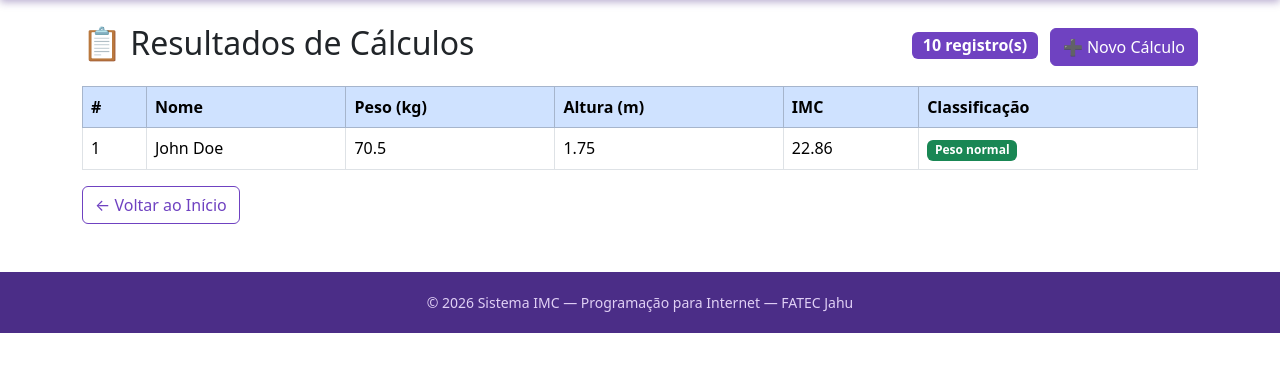
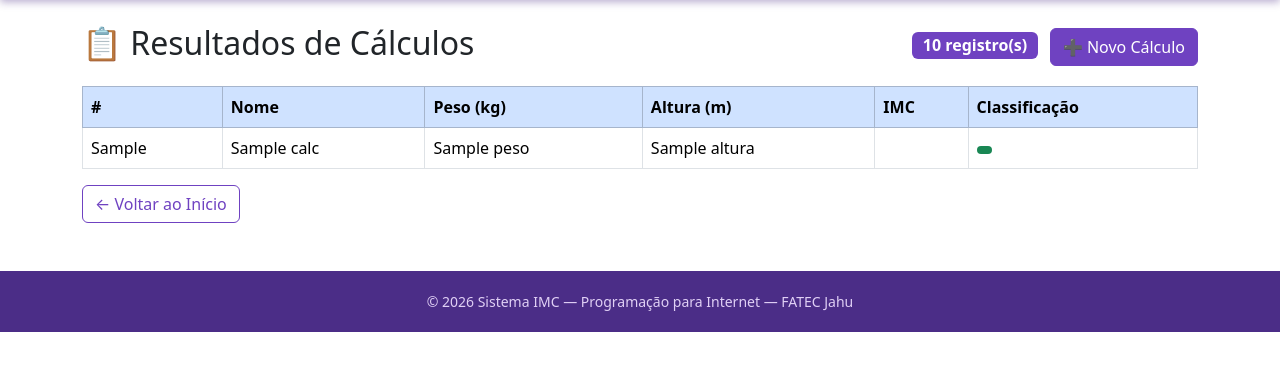
Before and after one commit to rian-carraro/imc-python, a Flask app: template templates/resultados.html in a window 1280 px wide. Shown: the part 56-428 px from the top of the page. Run offline with Flask 3, Linux system fonts and the light colour scheme; the template is opened without the code that fills it: most values are stand-ins (such as "Sample title", 1, 10 or a date in 2020).

Commit message:
enviando para nuvem

```diff
--- a/app.py
+++ b/app.py
@@ -3,6 +3,23 @@ from db import execute_query
 
 app = Flask(__name__)
 app.secret_key = 'imc_secret_key_2026'
+
+def calcular_imc(peso, altura ):
+    return round(peso / (altura ** 2), 2)
+
+def classificacao(imc):
+    if imc < 18.5:
+        classificacao = 'Abaixo do peso'
+    elif imc < 25:
+        classificacao = 'Peso normal'
+    elif imc < 30:
+        classificacao = 'Sobrepeso'
+
+    # Demais classificações
+    else:
+        classificacao = 'Erro na classificação'
+
+    return classificacao
 
 
 @app.route('/')
@@ -27,8 +44,26 @@ CREATE TABLE IF NOT EXISTS calculos (
 
 @app.route('/resultados')
 def resultados():
-    calculos = []
-    return render_template('resultados.html', calculos=calculos, total=len(calculos))
+
+    try:
+
+        sql = "SELECT * FROM calculos WHERE deletado_em IS NULL"
+
+        calculos = execute_query(sql, fetch=True)
+
+        if calculos is None:
+            calculos = []
+
+    except Exception as e:
+        flash (f'Erro ao buscar dados!', 'danger')
+        app.logger.error(f'Erro no INSERT: {E}')
+        return redirect (url_for('resultados'))
+
+    return render_template('resultados.html',
+                           calculos=calculos,
+                           total=len(calculos),
+                           calcular = calcular_imc,
+                           classificacao = classificacao)
 
 
 @app.route('/calcular', methods=['GET', 'POST'])
@@ -61,23 +96,7 @@ def calcular():
             app.logger.error(f'Erro no INSERT: {E}')
             return redirect (url_for('calcular'))
 
-
-        imc = round(peso / (altura ** 2), 2)
-
-        if imc < 18.5:
-            classificacao = 'Abaixo do peso'
-        elif imc < 25:
-            classificacao = 'Peso normal'
-        elif imc < 30:
-            classificacao = 'Sobrepeso'
-
-        ##demais classificações
-        else:
-            classificacao = 'Erro na classificação'
-
-        flash(f'Olá {nome}, seu IMC é {imc} e sua classificação é: {classificacao}', 'success')
-
-        return redirect(url_for('resultados'))
+        # flash(f'Olá {nome}, seu IMC é {imc} e sua classificação é: {classificacao}', 'success')
 
     return render_template('formulario.html')
 
--- a/templates/resultados.html
+++ b/templates/resultados.html
@@ -38,16 +38,20 @@
             </tr>
         </thead>
         <tbody>
+            {% for calc in calculos %}
+            {% set imc = calcular(calc['peso'], calc['altura'] ) %}
             <tr>
-                <td>1</td>
-                <td>John Doe</td>
-                <td>70.5</td>
-                <td>1.75</td>
-                <td>22.86</td>
+                <td>{{ calc['id_calculo'] }}</td>
+                <td>{{ calc['nome'] }}</td>
+                <td>{{ calc['peso'] }}</td>
+                <td>{{ calc['altura'] }}</td>
+                <td>{{ imc }}</td>
                 <td>
-                    <span class="badge bg-success">Peso normal</span>
+                    <span class="badge bg-success">
+                        {{ classificacao (imc) }}</span>
                 </td>
             </tr>
+            {% endfor %}
         </tbody>
     </table>
 </div>
```
